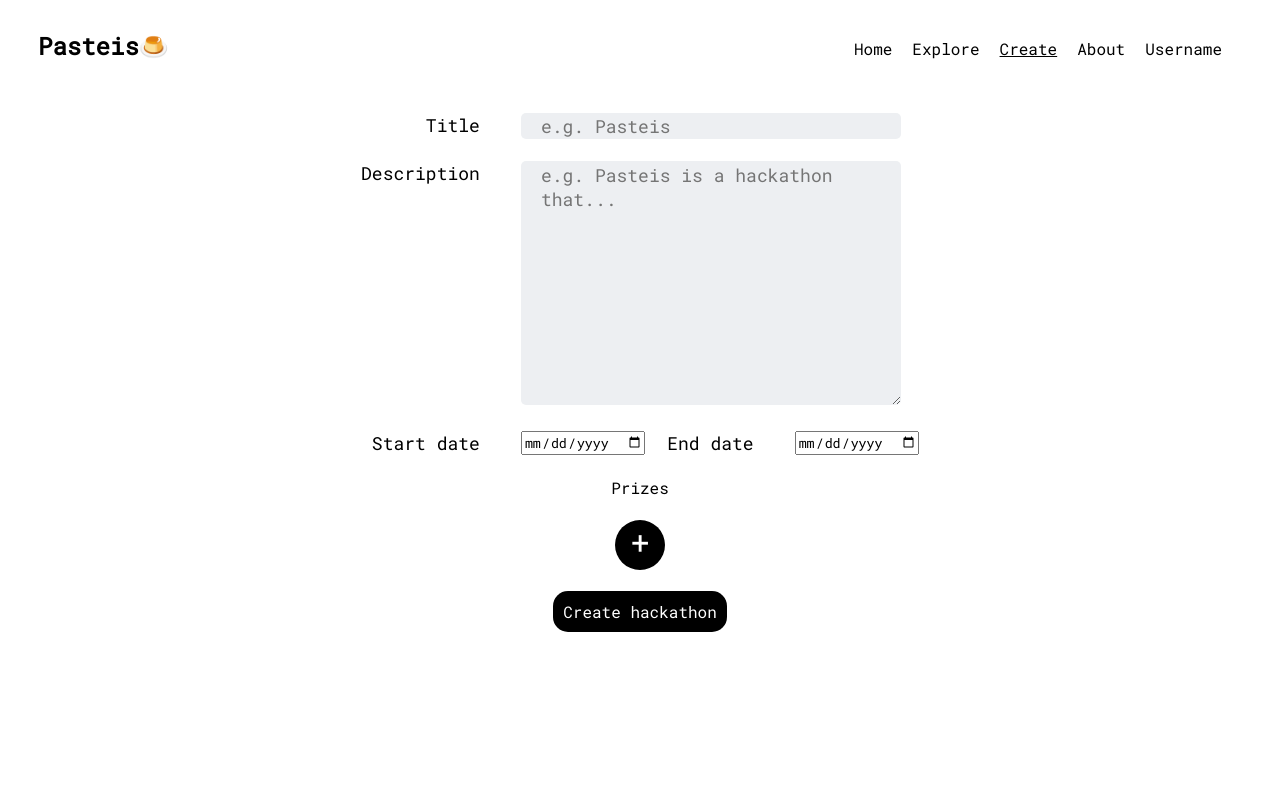
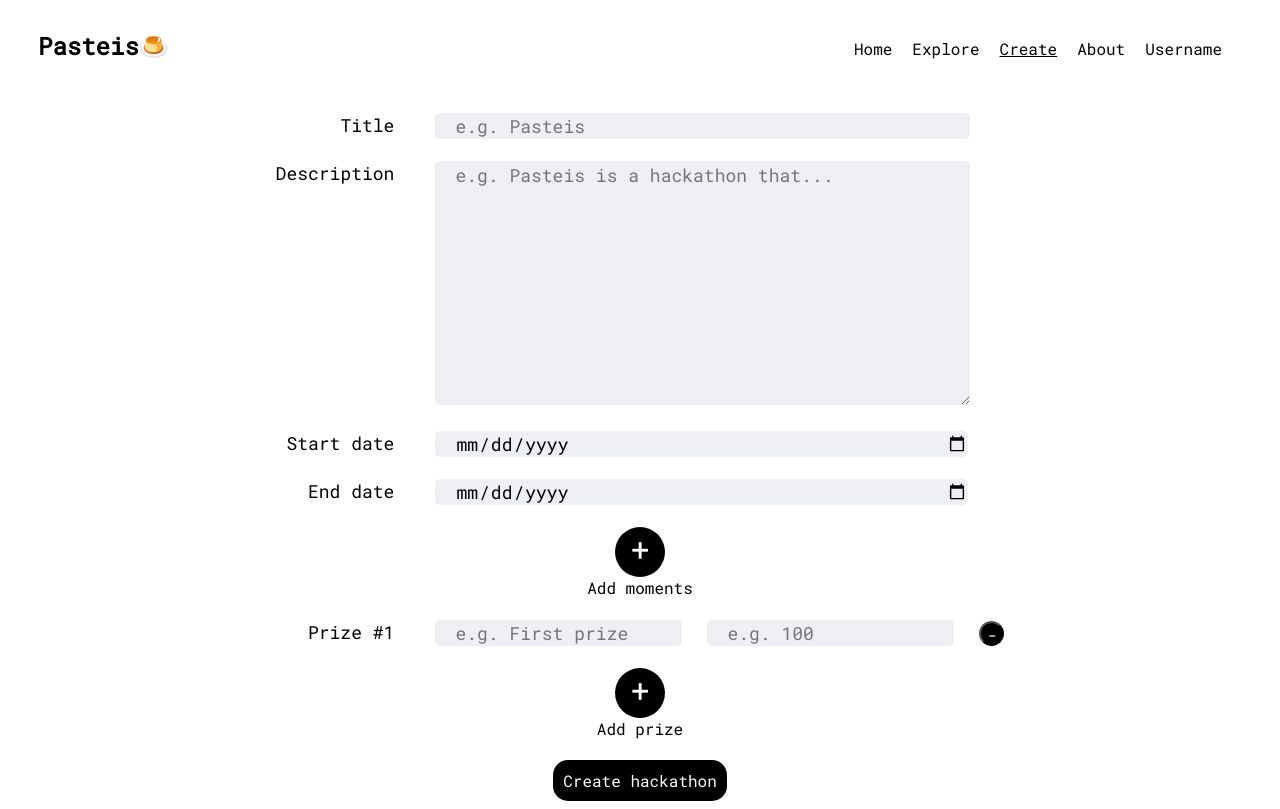
Before and after one commit to Pasteis-de-Web3/Pasteis, a React (Create React App) app in the folder frontend/: page /create in a window 1280 px wide. Built offline with nearby package versions, Linux system fonts and the light colour scheme; a web font is replaced by a local one.

Commit message:
Create hackathon page

```diff
--- a/frontend/src/pages/create.js
+++ b/frontend/src/pages/create.js
@@ -66,14 +66,23 @@ const Create = () => {
     const [description, setDescription] = useState('')
     const [startDate, setStartDate] = useState('')
     const [endDate, setEndDate] = useState('')
-    const [prizes, setPrizes] = useState([])
+    const [prizes, setPrizes] = useState([{ name: '', value: '' }])
+    const [moments, setMoments] = useState([])
 
-    const addOption = () => {
+    const addPrize = () => {
         setPrizes([...prizes, { name: '', value: '' }])
     }
 
-    const removeOption = (index) => {
+    const addMoment = () => {
+        setMoments([...moments, { title: '', timestamp: '' }])
+    }
+
+    const removePrize = (index) => {
         setPrizes(prizes.filter((_, i) => i !== index))
+    }
+
+    const removeMoment = (index) => {
+        setMoments(moments.filter((_, i) => i !== index))
     }
 
     const submitButton = {
@@ -108,35 +117,73 @@ const Create = () => {
                             <td style={labelStyle} colSpan='1'>
                                 <label>Title</label>
                             </td>
-                            <td colSpan='3' >
-                                <input style={inputStyle} placeholder="e.g. Pasteis" onChange={(e) => setName(e.target.value) } />
+                            <td colSpan='5' >
+                                <input style={inputStyle} placeholder="e.g. Pasteis" onChange={(e) => setName(e.target.value)} />
                             </td>
                         </tr>
                         <tr>
                             <td style={labelStyle} colSpan='1'>
                                 <label>Description</label>
                             </td>
-                            <td colSpan='3'>
+                            <td colSpan='5'>
                                 <textarea style={inputStyle} placeholder="e.g. Pasteis is a hackathon that..." rows="10" onChange={(e) => setDescription(e.target.value)} />
                             </td>
                         </tr>
+                        {/* Dates */}
                         <tr>
                             <td colSpan='1' style={labelStyle}>Start date</td>
-                            <td colSpan='1'><input type="date" onChange={(e) => setStartDate(e.target.value)} /></td>
-                            <td colSpan='1' style={labelStyle}>End date</td>
-                            <td colSpan='1'><input type="date" onChange={(e) => setEndDate(e.target.value)}/></td>
+                            <td colSpan='5'><input type="date" style={inputStyle} onChange={(e) => setStartDate(e.target.value)} /></td>
                         </tr>
                         <tr>
-                            <td colSpan='4' style={{
-                                textAlign: 'center',
+                            <td colSpan='1' style={labelStyle}>End date</td>
+                            <td colSpan='5'><input type="date" style={inputStyle} onChange={(e) => setEndDate(e.target.value)} /></td>
+                        </tr>
 
-                            }}>Prizes</td>
+                        {/* Custom number of moments available */}
+                        {
+                            moments.map((moment, index) => {
+                                return (
+                                    <tr key={index}>
+                                        <td colSpan="1" style={labelStyle}>Moment #{index + 1}</td>
+                                        <td colSpan='2'>
+                                            <input style={inputStyle} placeholder="e.g. First check-in"
+                                                value={moment.title}
+                                                onChange={(e) => {
+                                                    moments[index].title = e.target.value
+                                                    setMoments([...moments])
+                                                }}
+                                            />
+                                        </td>
+                                        <td colSpan='2'>
+                                            <input style={inputStyle} type="date"
+                                                value={moment.value}
+                                                onChange={(e) => {
+                                                    moments[index].value = e.target.value
+                                                    setMoments([...moments])
+                                                }}
+                                            />
+                                        </td>
+                                        <td colSpan='1'><button style={minusButtonStyle} onClick={() => removeMoment(index)}>-</button></td>
+                                    </tr>
+                                )
+                            })
+                        }
+                        <tr>
+                            <td colSpan='6' style={addPrizeStyle}>
+                                <div style={plusButtonStyle} onClick={() => addMoment()}>
+                                    +
+                                </div>
+                                <label>Add moments</label>
+                            </td>
+                        </tr>
 
-                        </tr>
+
                         {
+                            // Prizes
                             prizes.map((prize, index) => {
                                 return (
                                     <tr key={index}>
+                                        <td colSpan="1" style={labelStyle}>Prize #{index + 1}</td>
                                         <td colSpan='2'>
                                             <input style={inputStyle} placeholder="e.g. First prize"
                                                 value={prize.name}
@@ -146,7 +193,7 @@ const Create = () => {
                                                 }}
                                             />
                                         </td>
-                                        <td colSpan='1'>
+                                        <td colSpan='2'>
                                             <input style={inputStyle} type="number" placeholder="e.g. 100"
                                                 value={prize.value}
                                                 onChange={(e) => {
@@ -155,17 +202,17 @@ const Create = () => {
                                                 }}
                                             />
                                         </td>
-                                        <td colSpan='1'><button style={minusButtonStyle} onClick={() => removeOption(index)}>-</button></td>
+                                        <td colSpan='1'><button style={minusButtonStyle} onClick={() => removePrize(index)}>-</button></td>
                                     </tr>
                                 )
                             })
                         }
-
                         <tr>
-                            <td colSpan='4' style={addPrizeStyle}>
-                                <div style={plusButtonStyle} onClick={() => addOption()}>
+                            <td colSpan='6' style={addPrizeStyle}>
+                                <div style={plusButtonStyle} onClick={() => addPrize()}>
                                     +
                                 </div>
+                                <label>Add prize</label>
                             </td>
                         </tr>
 
```
